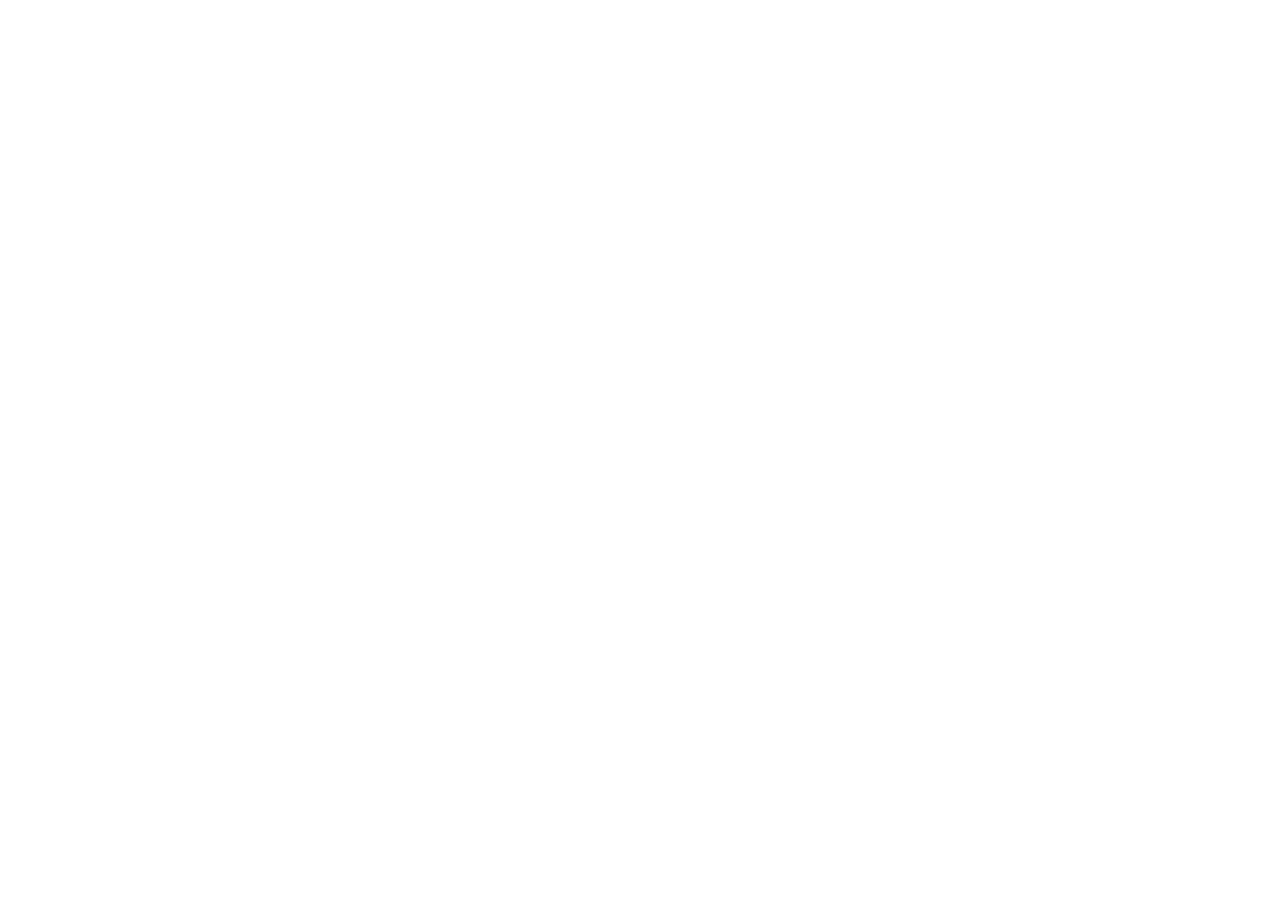
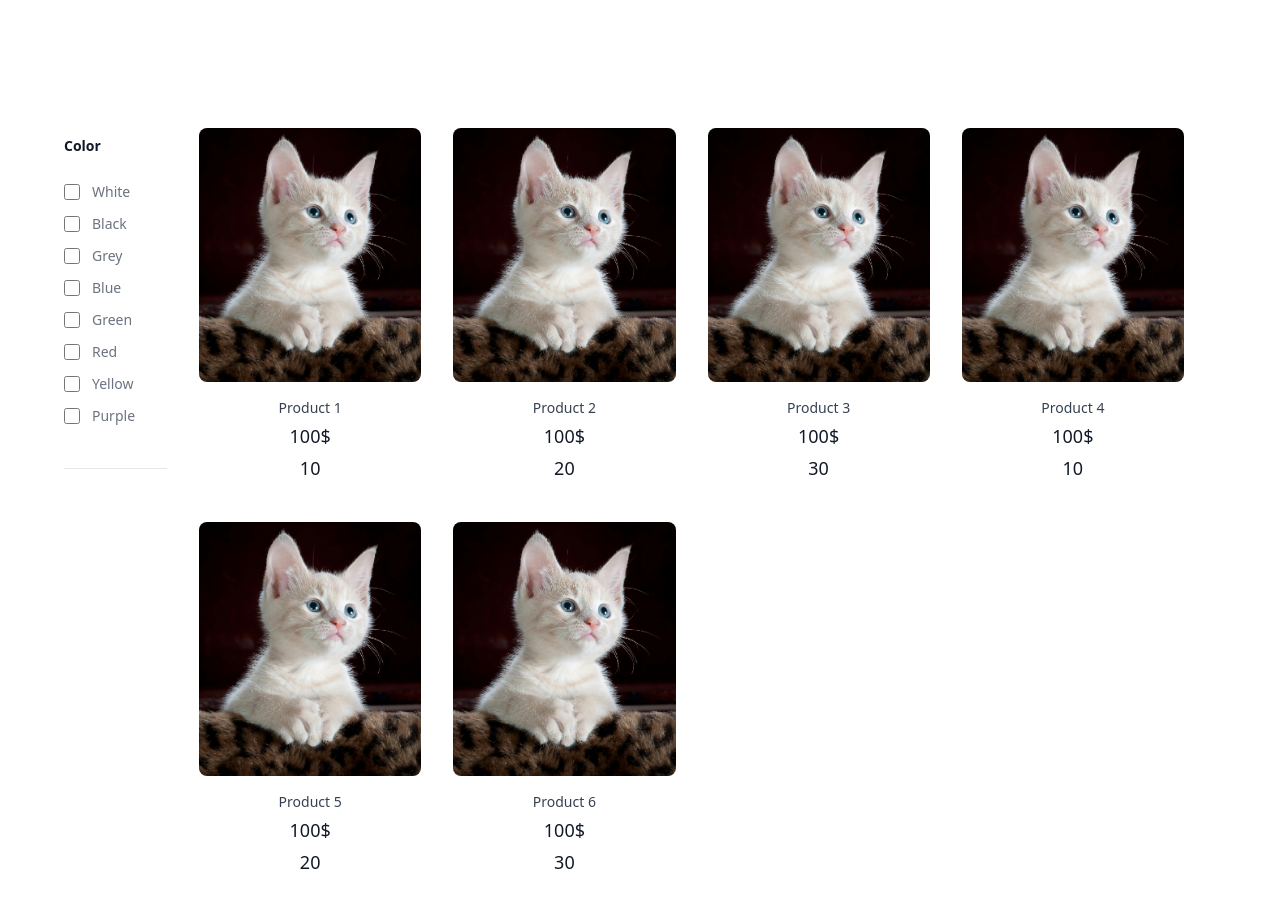
Before and after one commit to Tuni0/MERN-shop, a React (Vite) app in the folder frontend/shop/: page /products in a window 1280 px wide. Before the commit this address had no page. Shown: the top 908 px of the page. Before the commit the page ends 800 px from the top, so only its background shows below. Built offline with nearby package versions, Linux system fonts and the light colour scheme.

Commit message:
products

```diff
--- a/frontend/shop/package.json
+++ b/frontend/shop/package.json
@@ -36,6 +36,6 @@
     "globals": "^15.11.0",
     "postcss": "^8.4.49",
     "tailwindcss": "^3.4.15",
-    "vite": "^5.4.10"
+    "vite": "^5.4.11"
   }
 }
--- a/frontend/shop/src/App.jsx
+++ b/frontend/shop/src/App.jsx
@@ -3,10 +3,11 @@
 import Navbar from "./components/Navbar.jsx";
 import SignInForm from "./components/SignInForm.jsx";
 import SignUpForm from "./components/SignUpForm.jsx";
-import Skills from "./components/Skills.jsx";
+import Skills from "./components/Products.jsx";
 import "./App.css";
 import axios from "axios";
 import RouteGuard from "./components/RouteGuard.jsx";
+import Products from "./components/Products.jsx";
 
 export const ThemeContext = createContext();
 export const UserLoginContext = createContext();
@@ -48,6 +49,7 @@
           <Routes>
             <Route path="/signin" exact element={<SignInForm />} />
             <Route path="/signup" exact element={<SignUpForm />} />
+            <Route path="/products" exact element={<Products />} />
             <Route
               path="/"
               exact
--- /dev/null
+++ b/frontend/shop/src/components/Products.jsx
@@ -0,0 +1,145 @@
+import React from "react";
+import { useContext } from "react";
+import { ThemeContext } from "../App.jsx";
+import { color, motion } from "motion/react";
+import cat from "../assets/cat.jpeg";
+
+const products = [
+  {
+    id: 1,
+    name: "Product 1",
+    description: "This is a description of product 1",
+    imgSrc: cat,
+    href: "/products/1",
+    imgAlt: "This is a description of product 1",
+    quantity: 10,
+    price: "100$",
+  },
+  {
+    id: 2,
+    name: "Product 2",
+    description: "This is a description of product 2",
+    imgSrc: cat,
+    href: "/products/2",
+    imgAlt: "This is a description of product 2",
+    quantity: 20,
+    price: "100$",
+  },
+  {
+    id: 3,
+    name: "Product 3",
+    description: "This is a description of product 3",
+    imgSrc: cat,
+    href: "/products/3",
+    imgAlt: "This is a description of product 3",
+    quantity: 30,
+    price: "100$",
+  },
+  {
+    id: 4,
+    name: "Product 4",
+    description: "This is a description of product 1",
+    imgSrc: cat,
+    href: "/products/4",
+    imgAlt: "This is a description of product 4",
+    quantity: 10,
+    price: "100$",
+  },
+  {
+    id: 5,
+    name: "Product 5",
+    description: "This is a description of product 2",
+    imgSrc: cat,
+    href: "/products/5",
+    imgAlt: "This is a description of product 5",
+    quantity: 20,
+    price: "100$",
+  },
+  {
+    id: 6,
+    name: "Product 6",
+    description: "This is a description of product 3",
+    imgSrc: cat,
+    href: "/products/6",
+    imgAlt: "This is a description of product 6",
+    quantity: 30,
+    price: "100$",
+  },
+];
+
+const colors = [
+  { name: "white", color: "White" },
+  { name: "black", color: "Black" },
+  { name: "grey", color: "Grey" },
+  { name: "blue", color: "Blue" },
+  { name: "green", color: "Green" },
+  { name: "red", color: "Red" },
+  { name: "yellow", color: "Yellow" },
+  { name: "purple", color: "Purple" },
+];
+
+function Products() {
+  const { theme } = useContext(ThemeContext);
+
+  return (
+    <div className="bg-white">
+      <div className="mx-auto max-w-2xl px-4 py-16 sm:px-6 sm:py-24 lg:max-w-7xl lg:px-8 flex w-full ">
+        <h2 className="sr-only">Products</h2>
+        <div className="flex flex-1 ">
+          <div className="">
+            <div className="mt-10 space-y-10">
+              <fieldset className=" pr-8">
+                <legend className="text-sm font-semibold text-gray-900 text-start">
+                  Color
+                </legend>
+                <div className="mt-6 space-y-2">
+                  {colors.map((color) => (
+                    <div className="relative flex gap-x-3 ">
+                      <div className="flex h-6 items-center ">
+                        <input
+                          id={color.name}
+                          name={color.name}
+                          type="checkbox"
+                          className="size-4 rounded border-gray-300 text-indigo-600 focus:ring-indigo-600"
+                        />
+                      </div>
+
+                      <div className="text-sm/6 ">
+                        <label htmlFor={color.name} className=" text-gray-500">
+                          {color.color}
+                        </label>
+                      </div>
+                    </div>
+                  ))}
+                </div>
+              </fieldset>
+              <hr></hr>
+            </div>
+          </div>
+        </div>
+
+        <div className="flex">
+          <div className="grid grid-cols-1 gap-x-6 gap-y-10 sm:grid-cols-2 lg:grid-cols-3 xl:grid-cols-4 xl:gap-x-8 p-8">
+            {products.map((product) => (
+              <a key={product.id} href={product.href} className="group">
+                <img
+                  alt={product.imgAlt}
+                  src={product.imgSrc}
+                  className="aspect-square w-full rounded-lg bg-gray-200 object-cover group-hover:opacity-75 xl:aspect-[7/8]"
+                />
+                <h3 className="mt-4 text-sm text-gray-700">{product.name}</h3>
+                <p className="mt-1 text-lg font-medium text-gray-900">
+                  {product.price}
+                </p>
+                <p className="mt-1 text-lg font-medium text-gray-900">
+                  {product.quantity}
+                </p>
+              </a>
+            ))}
+          </div>
+        </div>
+      </div>
+    </div>
+  );
+}
+export default Products;
--- a/frontend/shop/src/components/Skills.jsx
+++ /dev/null
@@ -1,93 +0,0 @@
-import React from "react";
-import { useContext } from "react";
-import { ThemeContext } from "../App.jsx";
-import { motion } from "motion/react";
-
-const educations = [
-  {
-    id: 1,
-    name: "Wrocław University of Science and Technology. Major: Intelligent Electronics.",
-    description: [
-      "Basic programming skills in C/C++, C#, JavaScript, Python",
-      "Basic knowledge of measurements of various electrical and non-electrical quantities and determination of their uncertainties",
-      "Basic understanding of computer network operation, standards, and network infrastructure construction",
-      "Ability to create technical drawings",
-      "Work with semiconductor elements and instruments, as well as measurements of various parameters",
-      "Knowledge of the structure and principles of sensors and their applications in medical fields",
-      "Knowledge of assembly in electronics",
-      "Knowledge of optoelectronic devices",
-      "learning the processes of design, manufacturing and operation of MEMS devices",
-      "programming logic structures (Vivado, Verilog, VHDL), embedded processors (STM32 IDE), and AVR microcontrollers (Microchip Studio, Eclipse)",
-    ],
-    date: "2021-now",
-  },
-];
-
-function Skills() {
-  const { theme } = useContext(ThemeContext);
-
-  return (
-    <div id="about" className={`z-1 mt-2 ${theme === "dark" ? "dark" : ""}  `}>
-      <div className=" py-4 sm:py-8 lg:max-w-screen-xl">
-        <h2 className="text-left self-start text-4xl text-violet-500 dark:text-violet-600 mb-8 mt-4 font-abeezee font-semibold">
-          Skills and Experience
-        </h2>
-
-        <motion.div
-          className="flex flex-col  gap-x-6 gap-y-10 max-w-full"
-          initial={{ x: 300, opacity: 0 }}
-          whileInView={{ x: 0, opacity: 1 }}
-          transition={{ duration: 0.5, delay: 0.3, once: true }}
-          viewport={{ once: true }}
-        >
-          <div className="">
-            {educations.map((education) => (
-              <div key={education.id} className="mb-4">
-                <div className="flex flex-row justify-start">
-                  <div className="border-r-4 max-w-30 text-center ">
-                    <p className="mt-4 text-black dark:text-white font-medium mr-8 min-w-20">
-                      {education.date}
-                    </p>
-                  </div>
-
-                  <a className="group ml-10">
-                    <h3 className="text-lg font-medium text-gray-700 dark:text-white text-left">
-                      {education.name}
-                    </h3>
-                    <p className="mt-1 text-sm text-gray-900 dark:text-white">
-                      {education.description.map((desc, index) => (
-                        <li key={index} className="list-disc text-left">
-                          {desc}
-                        </li>
-                      ))}
-                    </p>
-                  </a>
-                </div>
-              </div>
-            ))}
-          </div>
-        </motion.div>
-        <h3 className="text-left mt-8 self-start text-2xl text-black dark:text-white mb-2  font-abeezee font-semibold">
-          Certificates
-        </h3>
-        <motion.div
-          className="grid grid-cols-1 gap-x-6 gap-y-10 "
-          initial={{ x: -300, opacity: 0 }}
-          whileInView={{ x: 0, opacity: 1 }}
-          transition={{ duration: 0.5, delay: 0.6 }}
-          viewport={{ once: true }}
-        >
-          <div className="w-fit h-fit  max-w-screen-md ">
-            <img
-              alt="React"
-              src="https://raw.githubusercontent.com/Tuni0/Portofolio/refs/heads/main/portfolio/src/assets/reactCertification.png"
-              className="  rounded-[30px] "
-            />
-          </div>
-        </motion.div>
-      </div>
-    </div>
-  );
-}
-
-export default Skills;
```
Also changed, not shown: 1 other file (tests, documents, lock files or other folders).
